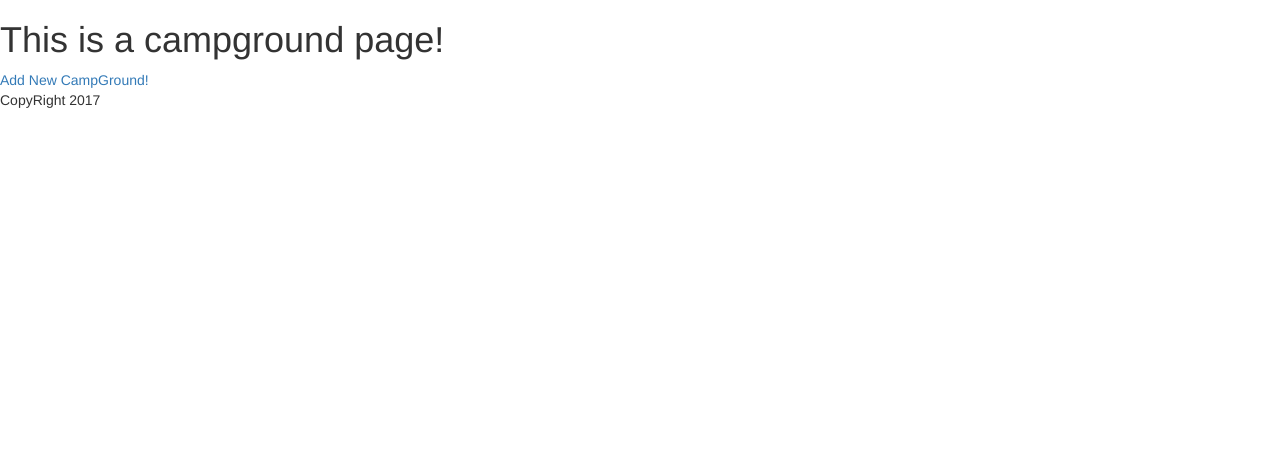
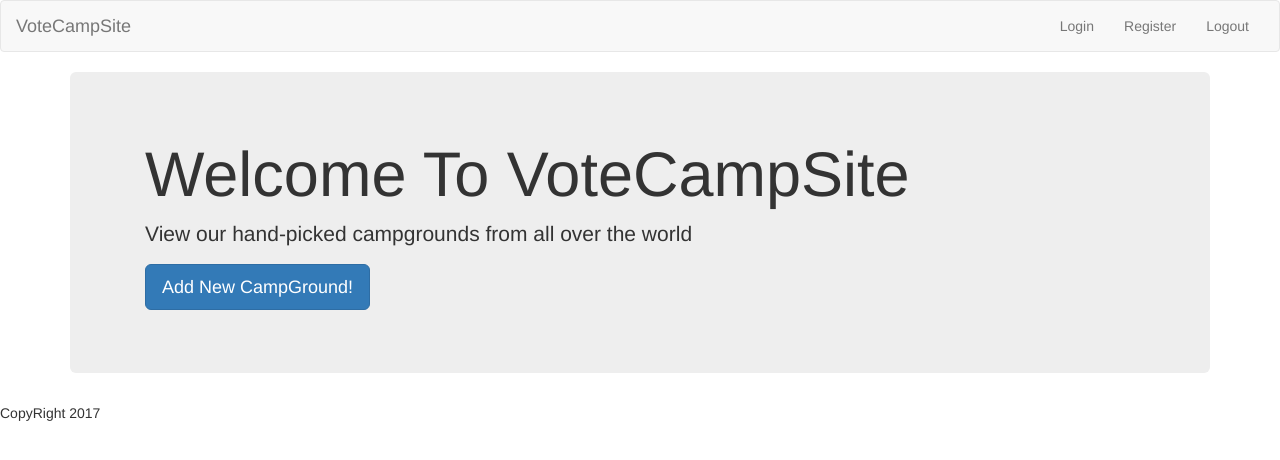
Before and after one commit to yalcinos/vote-camp-site, a Node server app: template views/campgrounds.ejs in a window 1280 px wide. Shown: the top 460 px of the page. Run offline with Node 20, Linux system fonts and the light colour scheme; the template is opened without the code that fills it, so the values that code supplies are empty.

Commit message:
campgrounds page made some styling

```diff
--- a/app.js
+++ b/app.js
@@ -12,7 +12,10 @@ app.use(bodyParser.urlencoded({extended:true}));
         {name: "Mountain Goat's Rest", image: "https://farm7.staticflickr.com/6057/6234565071_4d20668bbd.jpg"},
         {name: "Salmon Creek", image: "https://farm9.staticflickr.com/8442/7962474612_bf2baf67c0.jpg"},
         {name: "Granite Hill", image: "https://farm1.staticflickr.com/60/215827008_6489cd30c3.jpg"},
-        {name: "Mountain Goat's Rest", image: "https://farm7.staticflickr.com/6057/6234565071_4d20668bbd.jpg"}
+        {name: "Mountain Goat's Rest", image: "https://farm7.staticflickr.com/6057/6234565071_4d20668bbd.jpg"},
+        {name: "Mountain Goat's Rest", image: "https://farm7.staticflickr.com/6057/6234565071_4d20668bbd.jpg"},
+        {name: "Salmon Creek", image: "https://farm9.staticflickr.com/8442/7962474612_bf2baf67c0.jpg"},
+        {name: "Granite Hill", image: "https://farm1.staticflickr.com/60/215827008_6489cd30c3.jpg"}
 ];
 
 
--- a/views/campgrounds.ejs
+++ b/views/campgrounds.ejs
@@ -1,15 +1,28 @@
 <% include partials/header%>
 
-<h1>This is a campground page!</h1>
-
-<a href="/campgrounds/new">Add New CampGround!</a>
-<%campingsite.forEach(function(camp){%>
-    <div>
-        <h4> <%= camp.name %> </h4>
-        <img src="<%= camp.image%>"></img>
+<div class="container">
+    <header class="jumbotron">
+        <div class="container">
+             <h1>Welcome To VoteCampSite</h1>
+            <p>View our hand-picked campgrounds from all over the world</p>
+            <p >
+               <a class="btn btn-primary btn-lg" href="/campgrounds/new">Add New CampGround!</a>
+            </p>
+        </div>
+    </header>
+    <!--this style is fixed height of images.-->
+    <div class="row text-center" style="display:flex; flex-wrap: wrap;">
+            <%campingsite.forEach(function(camp){%>
+                <div class="col-lg-3 col-md-6 col-sm-12">
+                    <div class="thumbnail">
+                         <img src="<%= camp.image%>"></img>
+                         <div class="caption">
+                             <h4> <%= camp.name %> </h4>
+                        </div>
+                    </div>
+                </div>
+            <% }); %>
     </div>
-
-
-<% }); %>
+</div>
 
 <% include partials/footer%>
--- a/views/partials/header.ejs
+++ b/views/partials/header.ejs
@@ -6,3 +6,17 @@
         <link rel="stylesheet" href="https://maxcdn.bootstrapcdn.com/bootstrap/3.3.7/css/bootstrap.min.css"></link>
     </head>
     <body>
+    <nav class="navbar navbar-default">
+        <div class="container-fluid">
+            <div class="navbar-header">
+            <a class="navbar-brand"href="#">VoteCampSite</a>
+            </div>
+            <div class="collapse navbar-collapse">
+                <ul class="nav navbar-nav navbar-right">
+                    <li><a href="/">Login</a></li>
+                    <li><a href="/">Register</a></li>
+                    <li><a href="/">Logout</a></li>
+                </ul>
+            </div>
+        </div>
+</nav>
```
